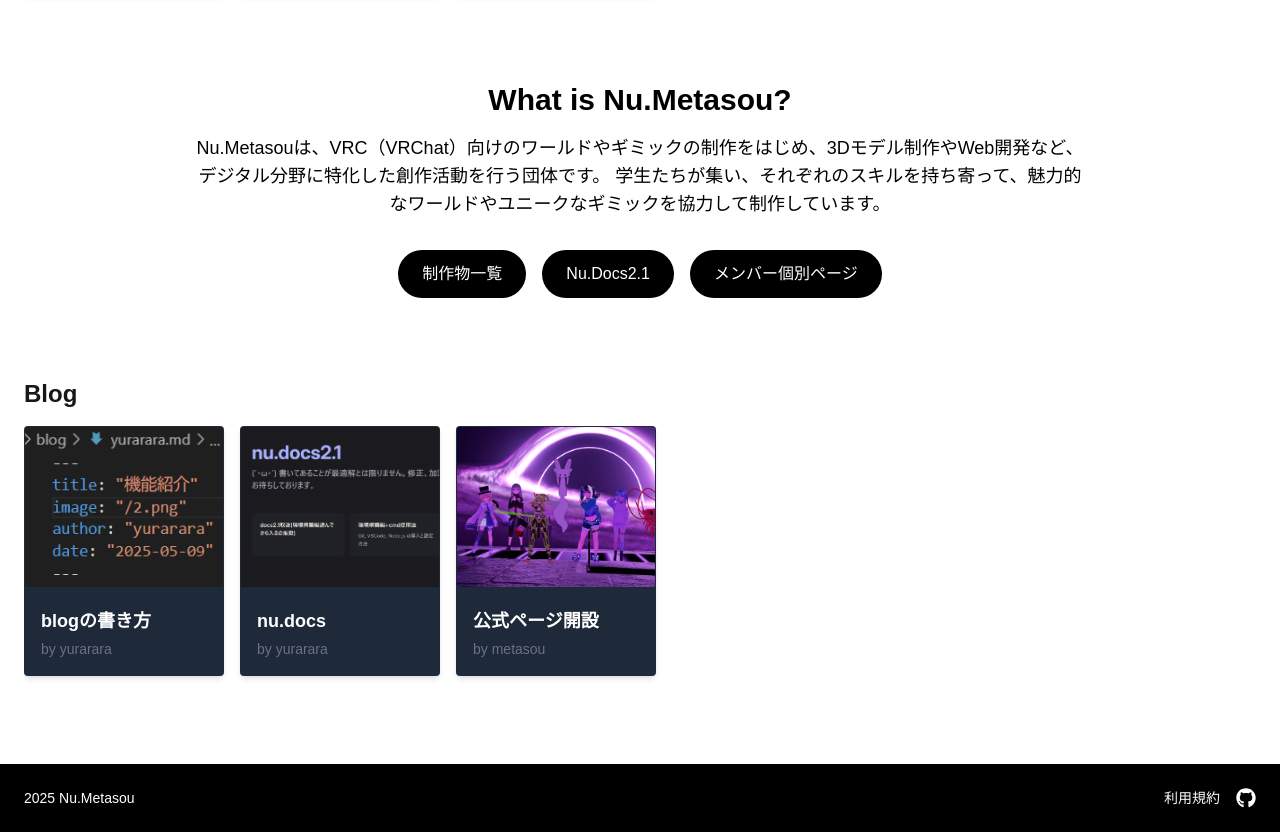
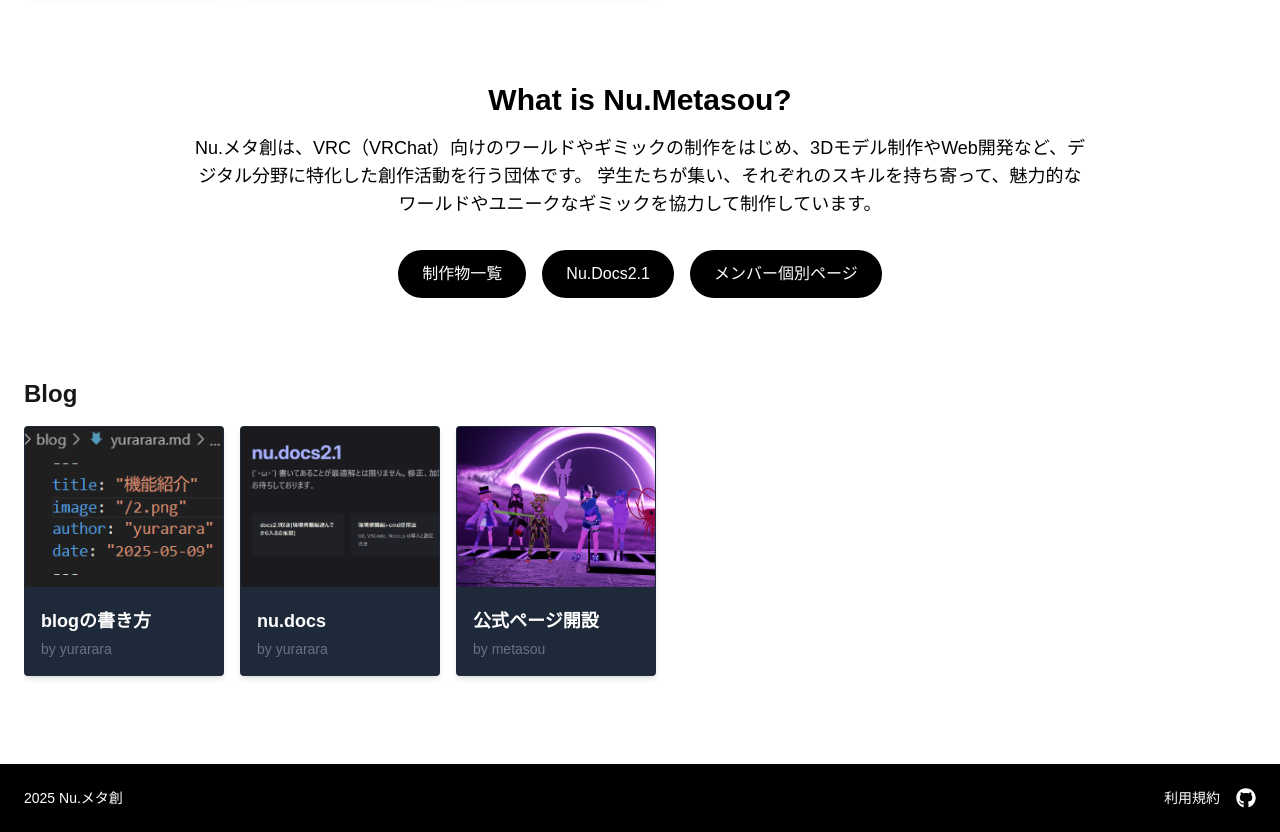
Before and after one commit to yurarara23/nu.meta, a Next.js app: page / in a window 1280 px wide. Shown: the part 1000-1832 px from the top of the page. Built offline with nearby package versions, Linux system fonts and the light colour scheme.

Commit message:
名称変更

```diff
--- a/app/blog/[slug]/page.tsx
+++ b/app/blog/[slug]/page.tsx
@@ -61,7 +61,6 @@
             alt={post.title}
             layout="fill"
             objectFit="cover"
-            className="rounded-xl shadow"
           />
         </div>
       )}
--- a/app/blog/nu.metasou.md
+++ b/app/blog/nu.metasou.md
@@ -7,7 +7,7 @@
 
 # 公式ページを開設しました！
 
-この度、**metasou公式ホームページ**を開設しました！
+この度、**メタ創公式ホームページ**を開設しました！
 
 このページでは、日々の活動やお知らせ、制作中のプロジェクト、ちょっとした気づきなどをメンバー各自が**ブログ形式**で発信していきます。
 また、今後のイベント情報や作品の紹介なども随時更新していく予定です。
--- a/app/layout.tsx
+++ b/app/layout.tsx
@@ -33,26 +33,26 @@
 }
 
 export const metadata: Metadata = {
-  title: "Nu.Metasou",
-  description: "Nu.Metasouの公式サイト",
+  title: "Nu.メタ創",
+  description: "Nu.メタ創の公式サイト",
   openGraph: {
-    title: "Nu.Metasou",
-    description: "Nu.Metasouの公式サイト",
+    title: "Nu.メタ創",
+    description: "Nu.メタ創の公式サイト",
     url: "https://nu-meta.vercel.app/",
     images: [
       {
         url: "/ogp/member.png",
         width: 1200,
         height: 630,
-        alt: "Nu.Metasou",
+        alt: "Nu.メタ創",
       },
     ],
     type: "website",
   },
   twitter: {
     card: "summary_large_image",
-    title: "Nu.Metasou",
-    description: "Nu.Metasouの公式サイト",
+    title: "Nu.メタ創",
+    description: "Nu.メタ創の公式サイト",
     images: ["/ogp/member.png"],
   },
 };
--- a/app/terms/page.tsx
+++ b/app/terms/page.tsx
@@ -6,12 +6,12 @@
   return (
     <>
       <Head>
-        <title>利用規約 | Nu.Metasou</title>
+        <title>利用規約 | Nu.メタ創</title>
       </Head>
       <main className="max-w-3xl mx-auto p-6">
         <h1 className="text-3xl font-bold mb-6">利用規約</h1>
         <p className="mb-4">
-          この利用規約（以下、「本規約」といいます。）は、Nu.Metasou（以下、「当サイト」といいます。）がこのウェブサイト上で提供するサービス（以下、「本サービス」といいます。）の利用条件を定めるものです。
+          この利用規約（以下、「本規約」といいます。）は、Nu.メタ創（以下、「当サイト」といいます。）がこのウェブサイト上で提供するサービス（以下、「本サービス」といいます。）の利用条件を定めるものです。
         </p>
 
         <h2 className="text-2xl font-semibold mt-8 mb-2">第1条（適用）</h2>
--- a/components/Footer.tsx
+++ b/components/Footer.tsx
@@ -6,7 +6,7 @@
     <footer className="bg-black text-white py-6 px-6 mt-12">
       <div className="flex flex-col md:flex-row justify-between items-center gap-4">
         {/* 左：コピーライト */}
-        <p className="text-sm">2025 Nu.Metasou</p>
+        <p className="text-sm">2025 Nu.メタ創</p>
 
         {/* 右：リンク＋GitHubアイコン */}
         <div className="flex items-center gap-4">
--- a/components/WhatNumSection.tsx
+++ b/components/WhatNumSection.tsx
@@ -6,7 +6,7 @@
       <div className="max-w-4xl mx-auto text-center">
         <h2 className="text-3xl font-bold mb-4">What is Nu.Metasou?</h2>
         <p className="text-lg mb-8">
-          Nu.Metasouは、VRC（VRChat）向けのワールドやギミックの制作をはじめ、3Dモデル制作やWeb開発など、デジタル分野に特化した創作活動を行う団体です。
+          Nu.メタ創は、VRC（VRChat）向けのワールドやギミックの制作をはじめ、3Dモデル制作やWeb開発など、デジタル分野に特化した創作活動を行う団体です。
           学生たちが集い、それぞれのスキルを持ち寄って、魅力的なワールドやユニークなギミックを協力して制作しています。
         </p>
 
```
